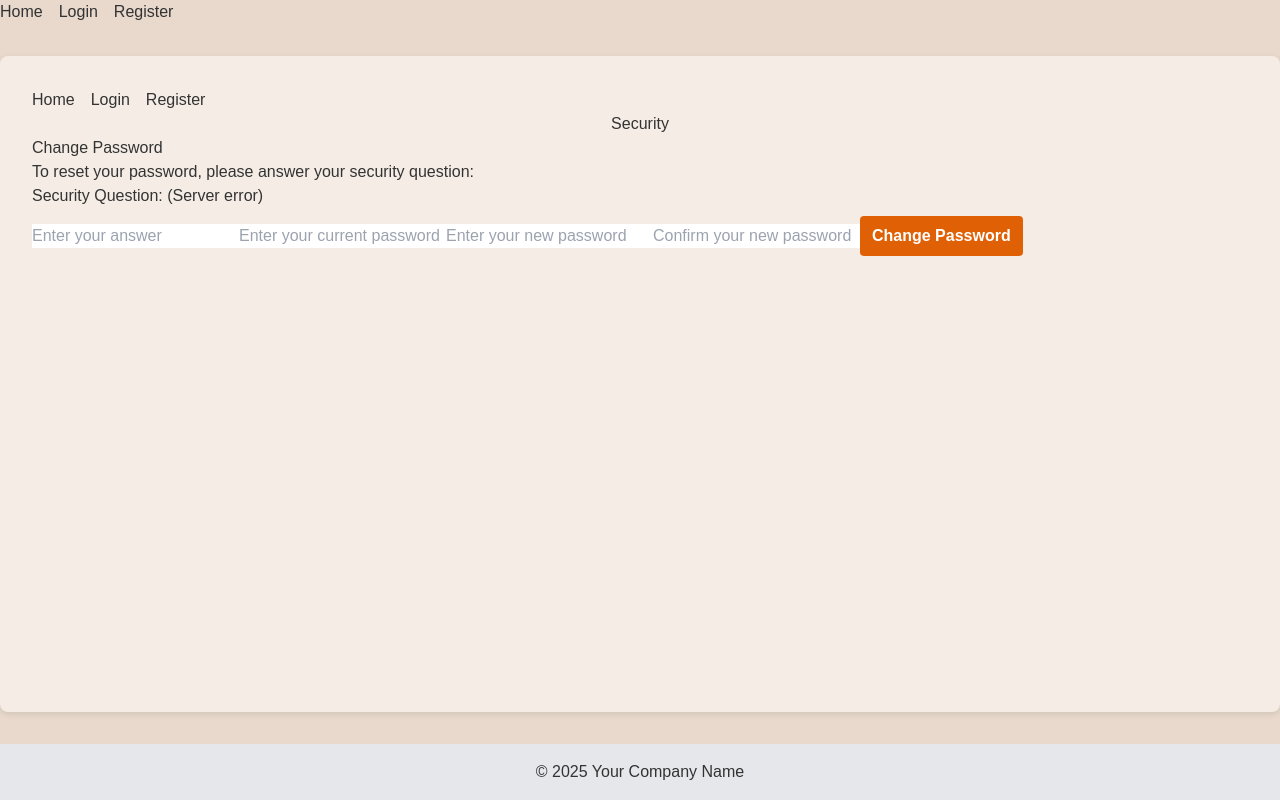
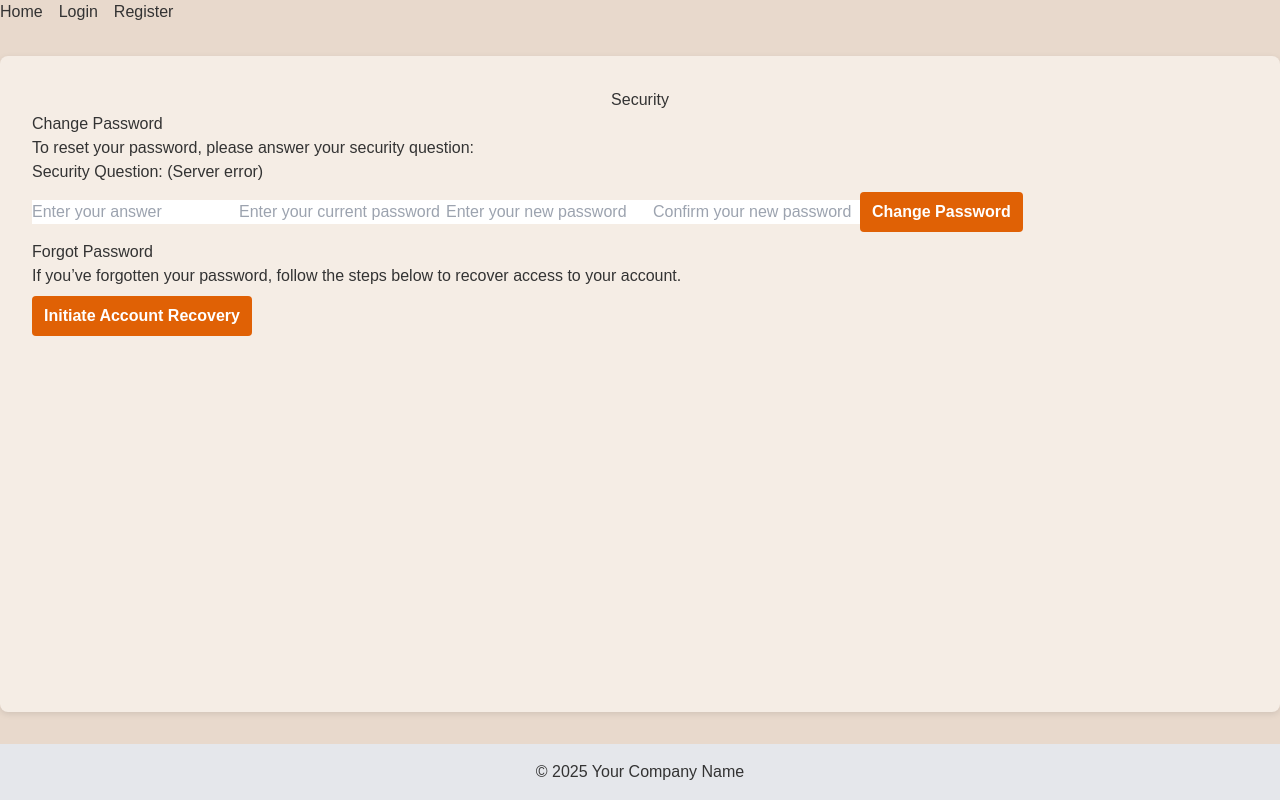
Before and after one commit to HohhotDog/Transplant-Australia-Mentoring-Platform, a React (Create React App) app in the folder Mentor-Matching-Platform/client/: page /profile-security in a window 1280 px wide. Built offline with nearby package versions, Linux system fonts and the light colour scheme; no server answers.

Commit message:
BUG FIXED

```diff
--- a/Mentor-Matching-Platform/client/src/components/Profile/SecurityManagement.jsx
+++ b/Mentor-Matching-Platform/client/src/components/Profile/SecurityManagement.jsx
@@ -1,6 +1,5 @@
-// ✅ Updated SecurityManagement.jsx to dynamically load the security question from DB
+// src/components/Profile/SecurityManagement.jsx
 import React, { useState, useEffect } from "react";
-import NavBar from "../Navigation/NavBar";
 import "../../components/Auth/style/Register.css";
 
 function SecurityManagement({ isLoggedIn, handleLogout }) {
@@ -80,7 +79,7 @@ function SecurityManagement({ isLoggedIn, handleLogout }) {
 
     return (
         <div>
-            <NavBar isLoggedIn={isLoggedIn} handleLogout={handleLogout} />
+
             <div className="security-section">
                 <h2 className="security-title">Security</h2>
 
@@ -130,6 +129,19 @@ function SecurityManagement({ isLoggedIn, handleLogout }) {
                         Change Password
                     </button>
                 </div>
+
+                <div className="security-recovery">
+                    <h3 className="security-subtitle">Forgot Password</h3>
+                    <p className="security-note">
+                        If you’ve forgotten your password, follow the steps below to recover access to your account.
+                    </p>
+                    <button
+                        className="security-recovery-btn"
+                        onClick={() => alert("🔐 Account recovery not implemented.")}
+                    >
+                        Initiate Account Recovery
+                    </button>
+                </div>
             </div>
         </div>
     );
```
